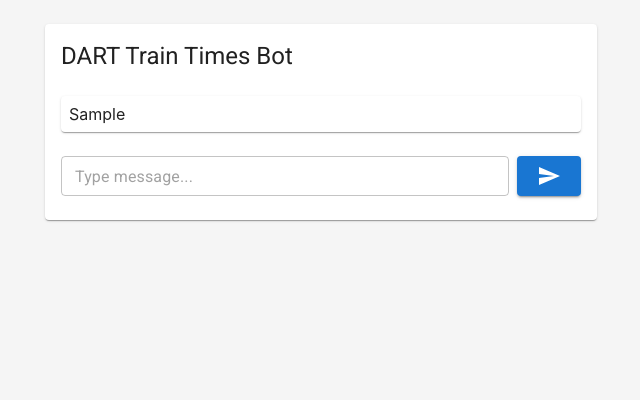
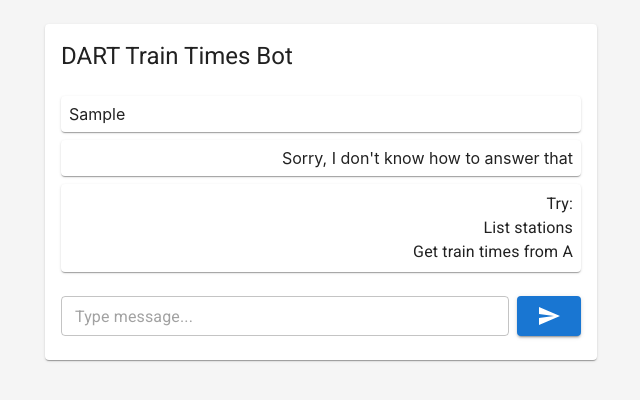
Before and after one commit to edlouth/unflow, a React (Create React App) app: page / in a window 1280 px wide. Both pictures are taken after typing "Sample" into the empty fields and a click on the button 868 px from the left and 140 px from the top of the page. Shown: the top 400 px of the page, without its empty margins (319-959 px from the left). Built offline with nearby package versions, Linux system fonts and the light colour scheme.

Commit message:
basic chat functionality

```diff
--- a/src/components/Chat.tsx
+++ b/src/components/Chat.tsx
@@ -1,18 +1,25 @@
 import { Box } from "@mui/material"
 import React, { useState } from "react"
+import dart from "../connections/dart"
 import ChatMessages from "./ChatMessages"
 import ChatTextbox from "./ChatTextbox"
 
 export type Message = {
-  text: string
+  text: string | string[]
   bot: boolean
 }
 
 const Chat: React.FC = () => {
   const [messages, setMessages] = useState<Message[]>([])
 
-  const handleSubmit = (text: string) =>
-    setMessages([...messages, { text, bot: false }])
+  const addMessage = (message: Message) => setMessages([...messages, message])
+
+  const handleSubmit = (text: string) => {
+    // addMessage({ text, bot: false })
+    const response = dart.chatResponse(text)
+    // addMessage({ text: response, bot: true })
+    setMessages([...messages, { text, bot: false }, ...response])
+  }
 
   return (
     <Box>
--- a/src/components/ChatMessages.tsx
+++ b/src/components/ChatMessages.tsx
@@ -1,4 +1,4 @@
-import { Card, Stack } from "@mui/material"
+import { Card, Stack, Typography } from "@mui/material"
 import React from "react"
 import { Message } from "./Chat"
 
@@ -10,7 +10,9 @@
   <Stack direction="column" spacing={1} sx={{ my: 3 }}>
     {messages.map(message => (
       <Card sx={{ textAlign: message.bot ? "right" : "left", p: 1 }}>
-        {message.text}
+        {Array.isArray(message.text)
+          ? message.text.map(m => <Typography>{m}</Typography>)
+          : message.text}
       </Card>
     ))}
   </Stack>
--- /dev/null
+++ b/src/connections/dart.ts
@@ -0,0 +1,20 @@
+import { Message } from "../components/Chat"
+
+const dart = {
+  chatResponse(text: string): Message[] {
+    if (text.toLowerCase() === "list stations") {
+      return [{ text: "List of stations", bot: true }]
+    }
+
+    if (text === "Get train times from A") {
+      return [{ text: "Train times", bot: true }]
+    }
+
+    return [
+      { text: "Sorry, I don't know how to answer that", bot: true },
+      { text: ["Try:", "List stations", "Get train times from A"], bot: true },
+    ]
+  },
+}
+
+export default dart
```
